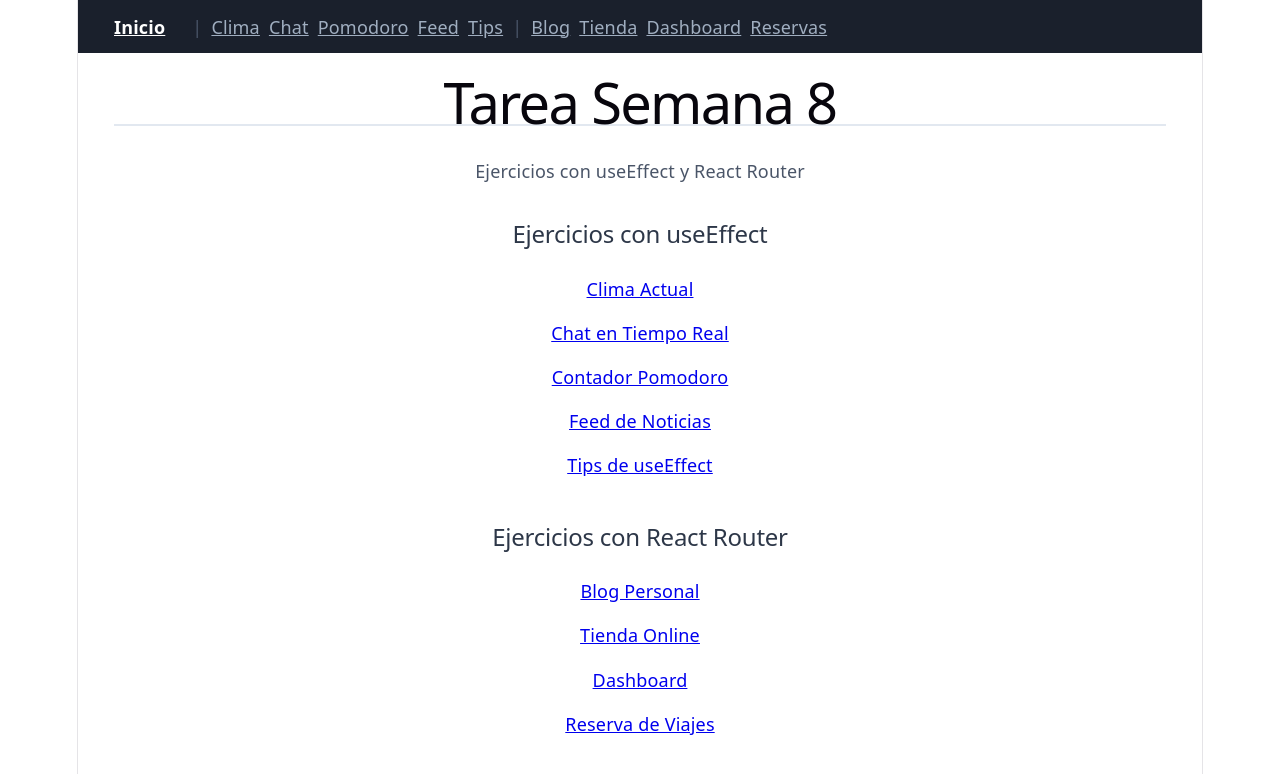
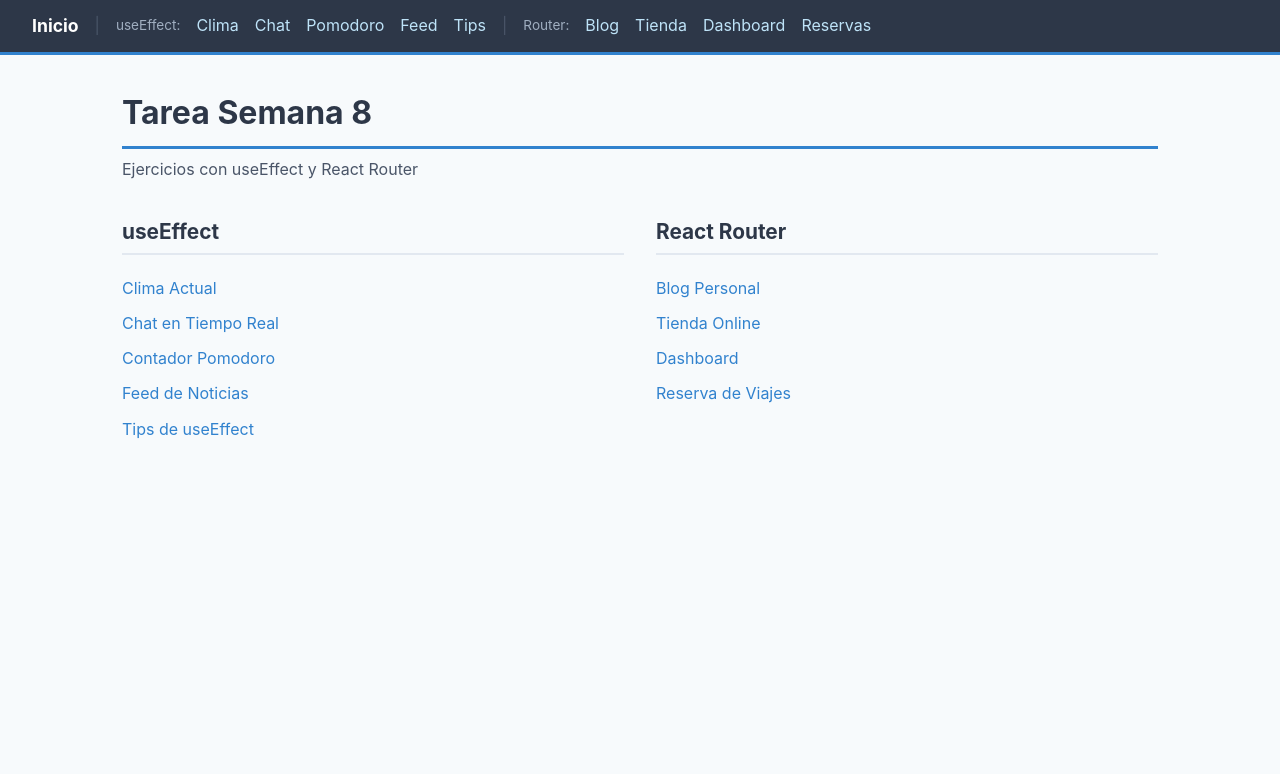
Before and after one commit to Aleluya1234/Tarea-semana-8, a React (Vite) app in the folder Tarea-semana-8/: page / in a window 1280 px wide. Shown: the top 774 px of the page. Built offline with nearby package versions, Linux system fonts and the light colour scheme.

Commit message:
Mejoro la estetica y el codigo de la pagina

```diff
--- a/Tarea-semana-8/src/components/Layout.jsx
+++ b/Tarea-semana-8/src/components/Layout.jsx
@@ -4,31 +4,37 @@ function Layout() {
   return (
     <div>
       <nav style={{
+        backgroundColor: '#2d3748',
         padding: '0.75rem 2rem',
-        backgroundColor: '#1a202c',
-        color: 'white',
-        marginBottom: '2rem',
+        borderBottom: '3px solid #3182ce',
         display: 'flex',
         flexWrap: 'wrap',
-        gap: '0.5rem',
+        gap: '0.25rem 1rem',
         alignItems: 'center'
       }}>
-        <Link to="/" style={{ color: 'white', fontWeight: 'bold', marginRight: '1rem' }}>
+        <Link to="/" style={{ color: 'white', fontWeight: 'bold', fontSize: '1.1rem' }}>
           Inicio
         </Link>
         <span style={{ color: '#4a5568' }}>|</span>
-        <Link to="/clima" style={{ color: '#a0aec0' }}>Clima</Link>
-        <Link to="/chat" style={{ color: '#a0aec0' }}>Chat</Link>
-        <Link to="/pomodoro" style={{ color: '#a0aec0' }}>Pomodoro</Link>
-        <Link to="/feed" style={{ color: '#a0aec0' }}>Feed</Link>
-        <Link to="/tips" style={{ color: '#a0aec0' }}>Tips</Link>
+        <span style={{ color: '#a0aec0', fontSize: '0.85rem' }}>useEffect:</span>
+        <Link to="/clima" style={{ color: '#bee3f8' }}>Clima</Link>
+        <Link to="/chat" style={{ color: '#bee3f8' }}>Chat</Link>
+        <Link to="/pomodoro" style={{ color: '#bee3f8' }}>Pomodoro</Link>
+        <Link to="/feed" style={{ color: '#bee3f8' }}>Feed</Link>
+        <Link to="/tips" style={{ color: '#bee3f8' }}>Tips</Link>
         <span style={{ color: '#4a5568' }}>|</span>
-        <Link to="/blog" style={{ color: '#a0aec0' }}>Blog</Link>
-        <Link to="/tienda" style={{ color: '#a0aec0' }}>Tienda</Link>
-        <Link to="/dashboard" style={{ color: '#a0aec0' }}>Dashboard</Link>
-        <Link to="/reservas" style={{ color: '#a0aec0' }}>Reservas</Link>
+        <span style={{ color: '#a0aec0', fontSize: '0.85rem' }}>Router:</span>
+        <Link to="/blog" style={{ color: '#bee3f8' }}>Blog</Link>
+        <Link to="/tienda" style={{ color: '#bee3f8' }}>Tienda</Link>
+        <Link to="/dashboard" style={{ color: '#bee3f8' }}>Dashboard</Link>
+        <Link to="/reservas" style={{ color: '#bee3f8' }}>Reservas</Link>
       </nav>
-      <main style={{ padding: '0 2rem', maxWidth: '1200px', margin: '0 auto' }}>
+
+      <main style={{
+        padding: '2rem',
+        maxWidth: '1100px',
+        margin: '0 auto'
+      }}>
         <Outlet />
       </main>
     </div>
--- a/Tarea-semana-8/src/index.css
+++ b/Tarea-semana-8/src/index.css
@@ -1,111 +1,61 @@
-:root {
-  --text: #6b6375;
-  --text-h: #08060d;
-  --bg: #fff;
-  --border: #e5e4e7;
-  --code-bg: #f4f3ec;
-  --accent: #aa3bff;
-  --accent-bg: rgba(170, 59, 255, 0.1);
-  --accent-border: rgba(170, 59, 255, 0.5);
-  --social-bg: rgba(244, 243, 236, 0.5);
-  --shadow:
-    rgba(0, 0, 0, 0.1) 0 10px 15px -3px, rgba(0, 0, 0, 0.05) 0 4px 6px -2px;
-
-  --sans: system-ui, 'Segoe UI', Roboto, sans-serif;
-  --heading: system-ui, 'Segoe UI', Roboto, sans-serif;
-  --mono: ui-monospace, Consolas, monospace;
-
-  font: 18px/145% var(--sans);
-  letter-spacing: 0.18px;
-  color-scheme: light dark;
-  color: var(--text);
-  background: var(--bg);
-  font-synthesis: none;
-  text-rendering: optimizeLegibility;
-  -webkit-font-smoothing: antialiased;
-  -moz-osx-font-smoothing: grayscale;
-
-  @media (max-width: 1024px) {
-    font-size: 16px;
-  }
-}
-
-@media (prefers-color-scheme: dark) {
-  :root {
-    --text: #9ca3af;
-    --text-h: #f3f4f6;
-    --bg: #16171d;
-    --border: #2e303a;
-    --code-bg: #1f2028;
-    --accent: #c084fc;
-    --accent-bg: rgba(192, 132, 252, 0.15);
-    --accent-border: rgba(192, 132, 252, 0.5);
-    --social-bg: rgba(47, 48, 58, 0.5);
-    --shadow:
-      rgba(0, 0, 0, 0.4) 0 10px 15px -3px, rgba(0, 0, 0, 0.25) 0 4px 6px -2px;
-  }
-
-  #social .button-icon {
-    filter: invert(1) brightness(2);
-  }
+* {
+  margin: 0;
+  padding: 0;
+  box-sizing: border-box;
 }
 
 body {
-  margin: 0;
+  font-family: -apple-system, BlinkMacSystemFont, 'Segoe UI', Roboto, Oxygen, Ubuntu, sans-serif;
+  background-color: #f7fafc;
+  color: #2d3748;
+  line-height: 1.6;
 }
 
-#root {
-  width: 1126px;
-  max-width: 100%;
-  margin: 0 auto;
-  text-align: center;
-  border-inline: 1px solid var(--border);
-  min-height: 100svh;
-  display: flex;
-  flex-direction: column;
-  box-sizing: border-box;
+h1, h2, h3 {
+  color: #2d3748;
 }
 
-h1,
-h2 {
-  font-family: var(--heading);
-  font-weight: 500;
-  color: var(--text-h);
+a {
+  color: #3182ce;
+  text-decoration: none;
 }
 
-h1 {
-  font-size: 56px;
-  letter-spacing: -1.68px;
-  margin: 32px 0;
-  @media (max-width: 1024px) {
-    font-size: 36px;
-    margin: 20px 0;
-  }
-}
-h2 {
-  font-size: 24px;
-  line-height: 118%;
-  letter-spacing: -0.24px;
-  margin: 0 0 8px;
-  @media (max-width: 1024px) {
-    font-size: 20px;
-  }
-}
-p {
-  margin: 0;
+a:hover {
+  text-decoration: underline;
 }
 
-code,
-.counter {
-  font-family: var(--mono);
-  display: inline-flex;
+button {
+  background-color: #3182ce;
+  color: white;
+  border: none;
+  padding: 0.5rem 1.2rem;
   border-radius: 4px;
-  color: var(--text-h);
+  cursor: pointer;
+  font-size: 0.95rem;
 }
 
-code {
-  font-size: 15px;
-  line-height: 135%;
-  padding: 4px 8px;
-  background: var(--code-bg);
+button:hover {
+  background-color: #2c5282;
 }
+
+button:disabled {
+  background-color: #a0aec0;
+  cursor: not-allowed;
+}
+
+input, select {
+  padding: 0.5rem;
+  border: 1px solid #e2e8f0;
+  border-radius: 4px;
+  font-size: 0.95rem;
+}
+
+input:focus, select:focus {
+  outline: 2px solid #3182ce;
+  outline-offset: 1px;
+}
+
+ul {
+  list-style: none;
+  padding: 0;
+}
--- a/Tarea-semana-8/src/pages/Inicio.jsx
+++ b/Tarea-semana-8/src/pages/Inicio.jsx
@@ -3,30 +3,59 @@ import { Link } from 'react-router-dom'
 function Inicio() {
   return (
     <div>
-      <h1 style={{ borderBottom: '2px solid #e2e8f0', paddingBottom: '0.5rem' }}>
+      <h1 style={{
+        fontSize: '2rem',
+        borderBottom: '3px solid #3182ce',
+        paddingBottom: '0.5rem',
+        marginBottom: '0.5rem'
+      }}>
         Tarea Semana 8
       </h1>
-      <p style={{ color: '#4a5568' }}>Ejercicios con useEffect y React Router</p>
+      <p style={{ color: '#4a5568', marginBottom: '2rem' }}>
+        Ejercicios con useEffect y React Router
+      </p>
 
-      <div style={{ marginTop: '2rem' }}>
-        <h2 style={{ color: '#2d3748' }}>Ejercicios con useEffect</h2>
-        <ul style={{ listStyle: 'none', padding: 0 }}>
-          <li style={{ padding: '0.5rem 0' }}><Link to="/clima">Clima Actual</Link></li>
-          <li style={{ padding: '0.5rem 0' }}><Link to="/chat">Chat en Tiempo Real</Link></li>
-          <li style={{ padding: '0.5rem 0' }}><Link to="/pomodoro">Contador Pomodoro</Link></li>
-          <li style={{ padding: '0.5rem 0' }}><Link to="/feed">Feed de Noticias</Link></li>
-          <li style={{ padding: '0.5rem 0' }}><Link to="/tips">Tips de useEffect</Link></li>
-        </ul>
-      </div>
+      <div style={{
+        display: 'grid',
+        gridTemplateColumns: '1fr 1fr',
+        gap: '2rem'
+      }}>
+        <div>
+          <h2 style={{
+            fontSize: '1.3rem',
+            color: '#2d3748',
+            borderBottom: '2px solid #e2e8f0',
+            paddingBottom: '0.3rem',
+            marginBottom: '1rem'
+          }}>
+            useEffect
+          </h2>
+          <ul>
+            <li style={{ padding: '0.3rem 0' }}><Link to="/clima">Clima Actual</Link></li>
+            <li style={{ padding: '0.3rem 0' }}><Link to="/chat">Chat en Tiempo Real</Link></li>
+            <li style={{ padding: '0.3rem 0' }}><Link to="/pomodoro">Contador Pomodoro</Link></li>
+            <li style={{ padding: '0.3rem 0' }}><Link to="/feed">Feed de Noticias</Link></li>
+            <li style={{ padding: '0.3rem 0' }}><Link to="/tips">Tips de useEffect</Link></li>
+          </ul>
+        </div>
 
-      <div style={{ marginTop: '2rem' }}>
-        <h2 style={{ color: '#2d3748' }}>Ejercicios con React Router</h2>
-        <ul style={{ listStyle: 'none', padding: 0 }}>
-          <li style={{ padding: '0.5rem 0' }}><Link to="/blog">Blog Personal</Link></li>
-          <li style={{ padding: '0.5rem 0' }}><Link to="/tienda">Tienda Online</Link></li>
-          <li style={{ padding: '0.5rem 0' }}><Link to="/dashboard">Dashboard</Link></li>
-          <li style={{ padding: '0.5rem 0' }}><Link to="/reservas">Reserva de Viajes</Link></li>
-        </ul>
+        <div>
+          <h2 style={{
+            fontSize: '1.3rem',
+            color: '#2d3748',
+            borderBottom: '2px solid #e2e8f0',
+            paddingBottom: '0.3rem',
+            marginBottom: '1rem'
+          }}>
+            React Router
+          </h2>
+          <ul>
+            <li style={{ padding: '0.3rem 0' }}><Link to="/blog">Blog Personal</Link></li>
+            <li style={{ padding: '0.3rem 0' }}><Link to="/tienda">Tienda Online</Link></li>
+            <li style={{ padding: '0.3rem 0' }}><Link to="/dashboard">Dashboard</Link></li>
+            <li style={{ padding: '0.3rem 0' }}><Link to="/reservas">Reserva de Viajes</Link></li>
+          </ul>
+        </div>
       </div>
     </div>
   )
```
